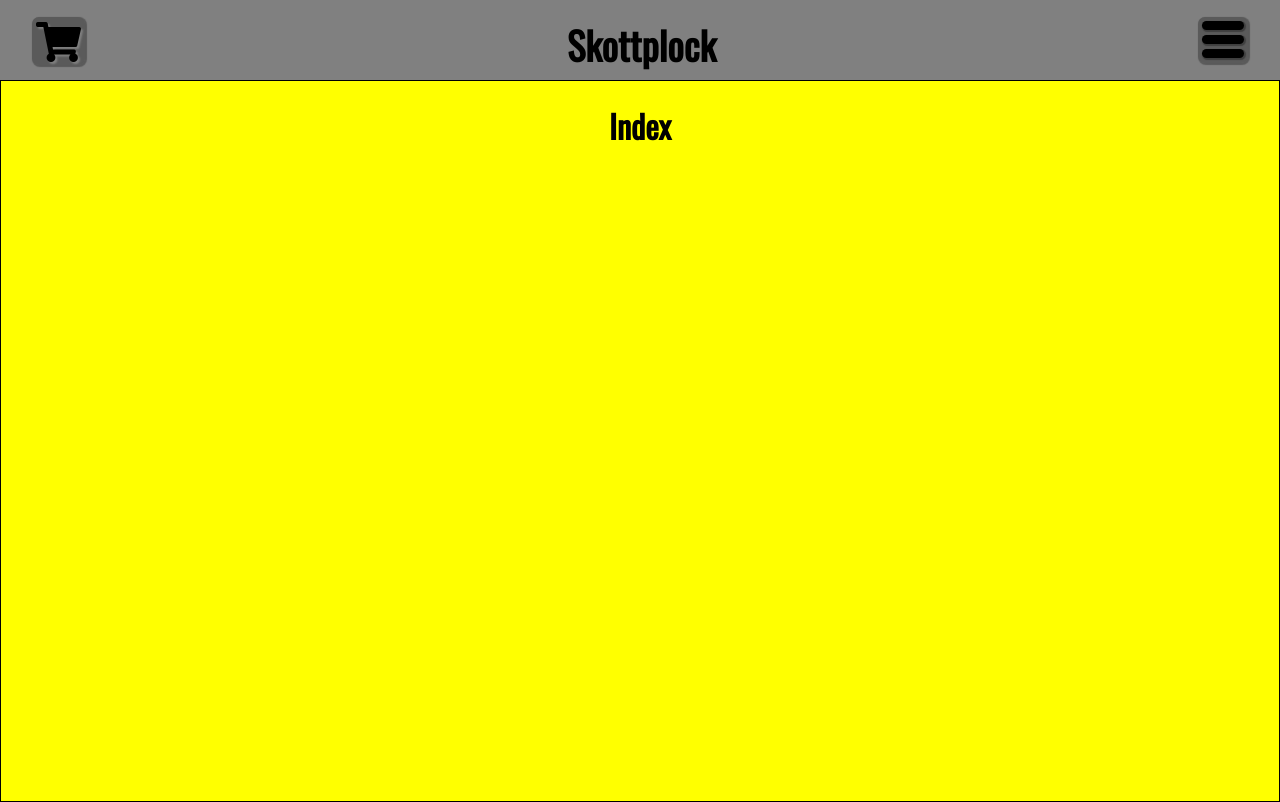
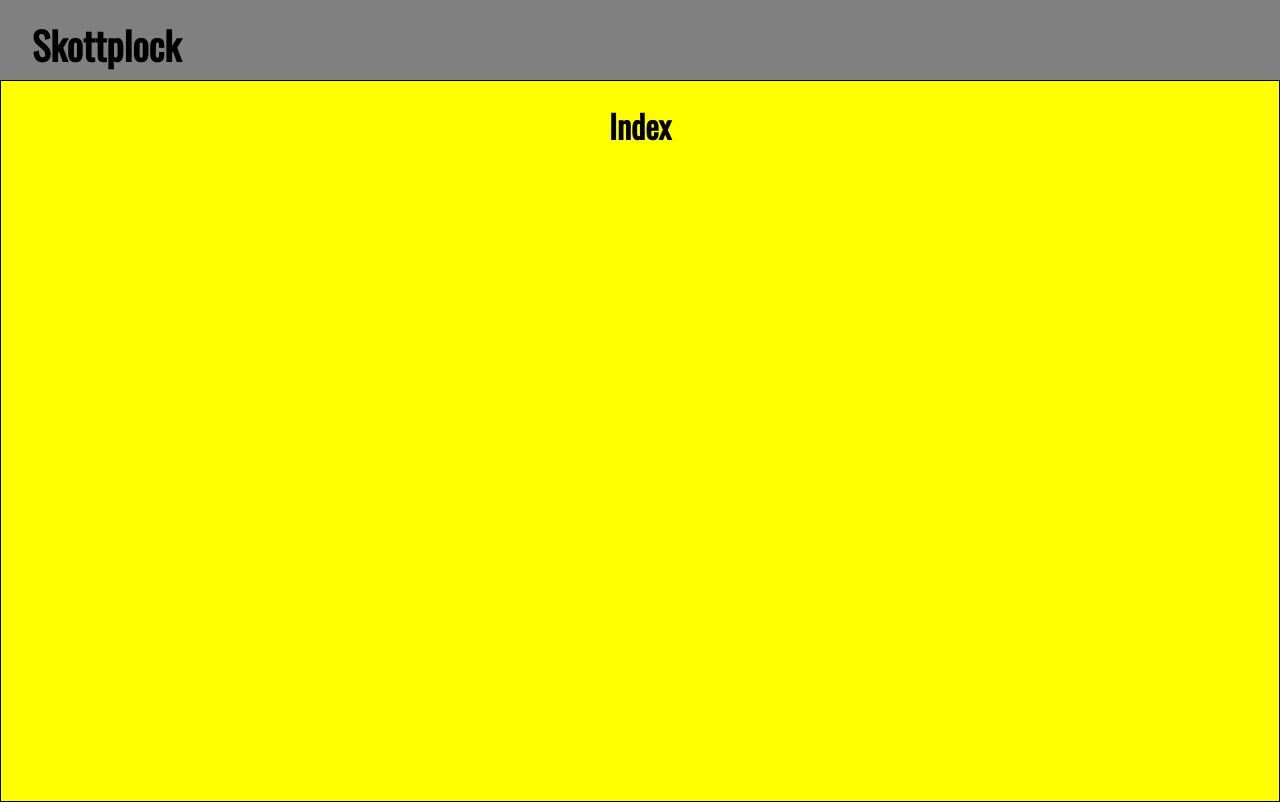
Before and after one commit to Cancain/skottplock, a React (Create React App) app: page / in a window 1280 px wide. Built offline with nearby package versions, Linux system fonts and the light colour scheme.

Commit message:
started work on the layout for big screens

```diff
--- a/src/Components/Backdrop/Backdrop.js
+++ b/src/Components/Backdrop/Backdrop.js
@@ -5,7 +5,11 @@ import style from "./Backdrop.module.css";
 const backDrop = props => {
   const classes = [style.Backdrop, props.closed ? null : style.Closed];
 
-  return <div className={classes.join(" ")}>{props.children}</div>;
+  return (
+    <div onClick={props.clicked} className={classes.join(" ")}>
+      {props.children}
+    </div>
+  );
 };
 
 export default backDrop;
--- a/src/Components/Navigation/Navigation.js
+++ b/src/Components/Navigation/Navigation.js
@@ -6,14 +6,23 @@ import Logo from "../Logo/Logo";
 import ShoppingCartBtn from "../UI/ShoppingCartBtn/ShoppingCartBtn";
 
 const navigation = props => {
+  const width = window.innerWidth;
+
+  const shoppingCartBtn = (
+    <ShoppingCartBtn
+      activeMenu={props.activeMenu}
+      clicked={props.shoppingBtnClicked}
+    />
+  );
+
+  const menuBtn = (
+    <MenuBtn activeMenu={props.activeMenu} clicked={props.menuBtnClicked} />
+  );
   return (
     <div className={style.Navigation}>
-      <ShoppingCartBtn
-        activeMenu={props.activeMenu}
-        clicked={props.shoppingBtnClicked}
-      />
+      {width <= props.breakpoint ? shoppingCartBtn : null}
       <Logo clicked={props.logoClicked} />
-      <MenuBtn activeMenu={props.activeMenu} clicked={props.menuBtnClicked} />
+      {width <= props.breakpoint ? menuBtn : null}
     </div>
   );
 };
--- a/src/Components/Navigation/Navigation.module.css
+++ b/src/Components/Navigation/Navigation.module.css
@@ -4,5 +4,5 @@
   width: 95%;
   margin: auto;
   justify-content: space-between;
-  text-decoration: none
+  text-decoration: none;
 }
--- a/src/Containers/Header/Header.js
+++ b/src/Containers/Header/Header.js
@@ -8,6 +8,7 @@ const header = props => {
   return (
     <div className={style.Header}>
       <Navigation
+        breakpoint={props.breakpoint}
         logoClicked={props.logoClicked}
         activeMenu={props.activeMenu}
         menuBtnClicked={props.menuBtnClicked}
--- a/src/hoc/Layout/Layout.js
+++ b/src/hoc/Layout/Layout.js
@@ -16,6 +16,8 @@ const layout = props => {
   const [sideDrawerClosed, setSideDrawerClosed] = useState(true);
   const [menuComponent, setMenuComponent] = useState(ShoppingMenu.name);
   const [activeMenu, setActiveMenu] = useState(null);
+
+  const breakpoint = 1024;
 
   //When a click on the menu is registered this function takes the component and either adds the correct menu to the sidebar or opens/closes the menu depending on it's current state. Only one menu will be loaded at the same time.
   const menuClickHandler = component => {
@@ -61,6 +63,7 @@ const layout = props => {
   return (
     <div>
       <Header
+        breakpoint={breakpoint}
         logoClicked={hideMenuHandler}
         activeMenu={activeMenu}
         menuBtnClicked={() => menuClickHandler(MainMenu)}
@@ -69,7 +72,7 @@ const layout = props => {
       <div style={containerStyle}>
         <Sidebar closed={sideDrawerClosed}>{menu}</Sidebar>
         <Content>
-          <Backdrop closed={sideDrawerClosed} />
+          <Backdrop clicked={hideMenuHandler} closed={sideDrawerClosed} />
           <Switch>
             <Route path="/about" component={About} />
             <Route path="/contact" component={Contact} />
```
